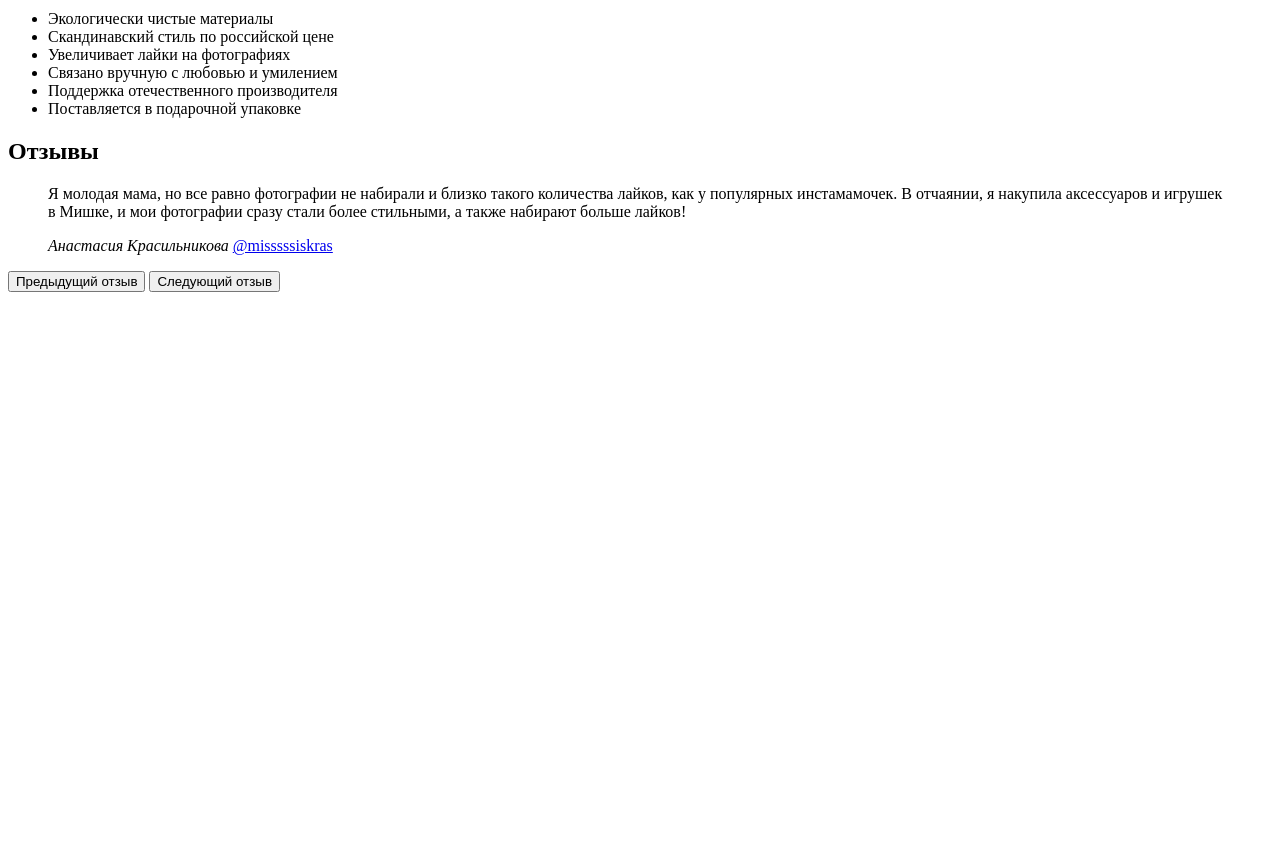
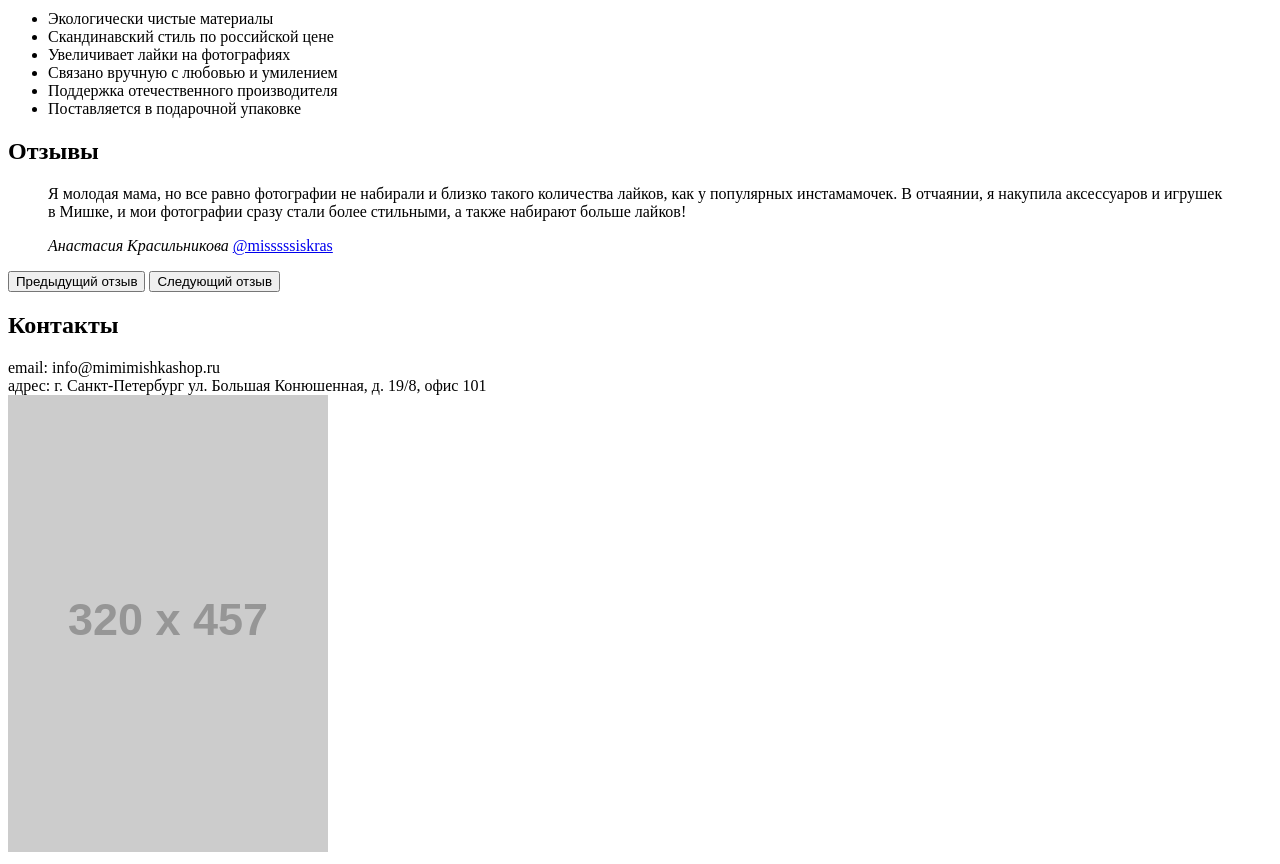
Before and after one commit to orc0/229531-mishka, a website: page index.html in a window 1280 px wide. Shown: the part 813-1677 px from the top of the page. Before the commit the page ends 1113 px from the top, so only its background shows below. Drawn offline with Linux system fonts and the light colour scheme; placeholder pictures from the web are drawn by us.

Commit message:
Сверстал contacts секцию в index.html

```diff
--- a/index.html
+++ b/index.html
@@ -89,5 +89,21 @@
         </div>
       </div>
     </section>
+    <section class="contacts">
+      <div class="contacts__wrapper">
+        <h2 class="contacts__title">Контакты</h2>
+        <div class="contacts__block">
+          <span class="contacts__type">email:</span>
+          <span class="contacts__value">info@mimimishkashop.ru</span>
+        </div>
+        <div class="contacts__block">
+          <span class="contacts__type">адрес:</span>
+          <span class="contacts__value">г. Санкт-Петербург ул. Большая Конюшенная, д. 19/8, офис 101</span>
+        </div>
+        <div class="contacts__map">
+          <img src="http://placehold.it/320x457" width="320" height="457" alt="Схема проезда">
+        </div>
+      </div>
+    </section>
   </body>
 </html>
```
